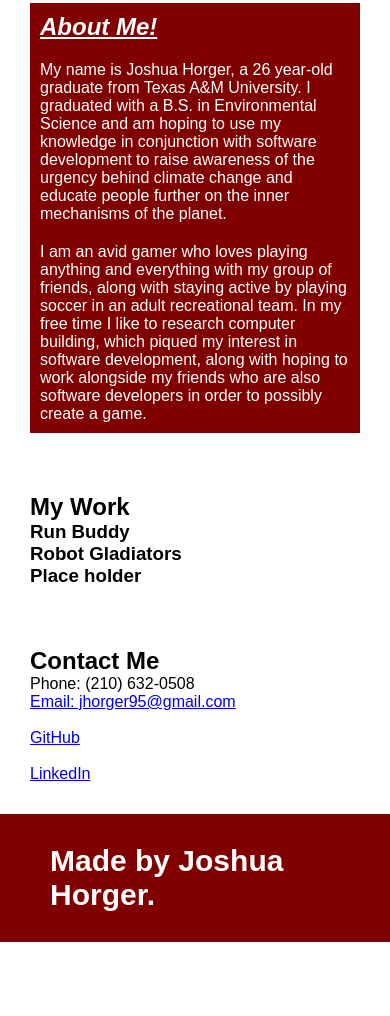
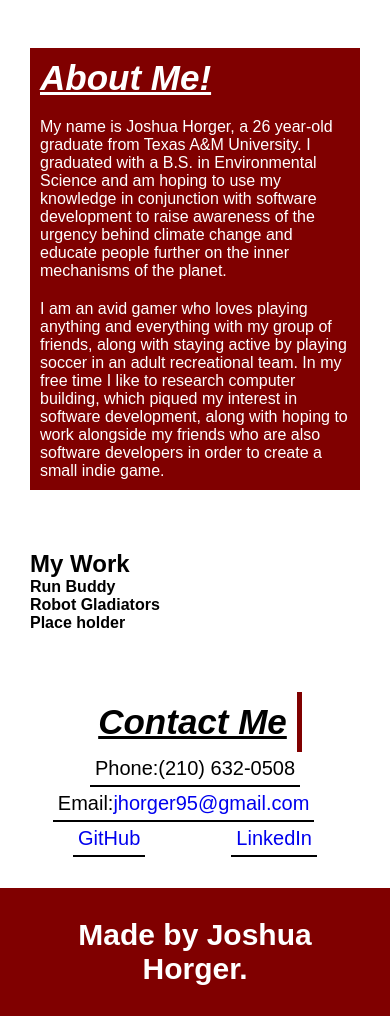
Before and after one commit to JCH95/JoshHorger-Professional-Portfolio, a plain HTML site: page index.html in a window 390 px wide. Shown: the part 701-1717 px from the top of the page. Before the commit the page ends 1514 px from the top, so only its background shows below. Drawn offline with Linux system fonts and the light colour scheme.

Commit message:
styled the contact section

```diff
--- a/assets/css/style.css
+++ b/assets/css/style.css
@@ -36,14 +36,13 @@ header h1 {
     color: var(--secondary-color);
     margin: 0;
     text-shadow: 0 0 20px  rgba(0, 0, 0, 0.5);
-    text-decoration: underline;
+    border-bottom: 4px solid var(--secondary-color);
 }
 
 header h1 a:hover {
     background: var(--secondary-color);
     color: var(--tertiary-color);
     border-radius: 10px;
-    text-decoration: underline;
     text-shadow: none;
 }
 
@@ -69,7 +68,6 @@ header nav ul li a {
     font-weight: lighter;
     font-size: 1.7vw;
     text-shadow: 0 0 20px rgba(0, 0, 0, 0.5);
-    position: relative;
 }
 
 header nav ul li a:hover {
@@ -90,7 +88,7 @@ footer {
     justify-content: center;
     flex-wrap: wrap;
     border-top: 1px solid white;
-    position: fixed;
+    position: relative;
 }
 
 footer h2 {
@@ -122,7 +120,7 @@ section {
     display: flex;
     justify-content: center;
     flex-wrap: wrap;
-    margin: 0 875px 0 0;
+    margin: 0 80% 0 20%;
 }
 
 .about {
@@ -141,6 +139,7 @@ section {
 .about h2 {
     padding: 10px;
     font-style: italic;
+    font-size: 35px;
     text-decoration: underline;
     background: var(--primary-color);
     color: var(--secondary-color);
@@ -151,3 +150,62 @@ section {
     background: var(--primary-color);
     color: var(--secondary-color);
 }
+
+.contact {
+    display: flex;
+    justify-content: space-evenly;
+    flex-wrap: wrap;
+    align-items: center;
+}
+
+.contact h2 {
+    padding: 10px;
+    font-size: 35px;
+    text-decoration: underline;
+    font-style: italic;
+    border-right: 5px solid var(--primary-color);
+}
+
+.contact div {
+    font-size: 20px;
+    padding: 5px;
+    text-decoration: none;
+    border-bottom: 2px solid var(--tertiary-color);
+}
+
+.contact div a {
+    text-decoration: none;
+}
+
+.contact div a:hover {
+    background: var(--primary-color);
+    color: var(--secondary-color);
+    border-radius: 4px;
+    text-decoration: none;
+}
+
+
+/* Media Queries for smaller screens */
+@media screen and (max-width: 980px) {
+    header {
+        padding-bottom: 0;
+        justify-content: center;
+        position: relative;
+    }
+
+    header h1, footer h2 {
+        width: 100%;
+        text-align: center;
+    }
+
+    header nav ul {
+        margin-top: 20px;
+        width: 100%;
+        justify-content: center;
+    }
+
+    header nav ul li a {
+        font-size: 25px;
+    }
+
+}
--- a/index.html
+++ b/index.html
@@ -45,7 +45,7 @@
                 <p>
                     I am an avid gamer who loves playing anything and everything with my group of friends, along with staying active by playing soccer in an adult recreational team.
                     In my free time I like to research computer building, which piqued my interest in software development, along with hoping to work alongside my friends who are also
-                    software developers in order to possibly create a game.
+                    software developers in order to create a small indie game.
                 </p>
             </div>
         </section>
@@ -53,34 +53,34 @@
         <section id="my-work" class="work">
             <h2>My Work</h2>
 
-            <div>
-                <h3>Run Buddy</h3>
+            <div class="project">
+                <h4>Run Buddy</h4>
             </div>
 
-            <div>
-                <h3>Robot Gladiators</h3>
+            <div class="project">
+                <h4>Robot Gladiators</h4>
             </div>
 
-            <div>
-                <h3>Place holder</h3>
+            <div class="project">
+                <h4>Place holder</h4>
             </div>
         </section>
 
         <section id="contact-me" class="contact">
             <h2>Contact Me</h2>
             <div>
-                <p>Phone: (210) 632-0508</p>
+                <p>Phone:(210) 632-0508</p>
             </div>
             <div>
-                <a href="mailto:jhorger95@gmail.com">Email: jhorger95@gmail.com</a>
+                <p>Email:<a href="mailto:jhorger95@gmail.com" target="_blank">jhorger95@gmail.com</a></p>
             </div>
             <br />
             <div>
-                <a href="https://github.com/JCH95">GitHub</a>
+                <a href="https://github.com/JCH95" target="_blank">GitHub</a>
             </div>
             <br />
             <div>
-                <a href="https://www.linkedin.com/in/joshua-horger-8b7045180/">LinkedIn</a>
+                <a href="https://www.linkedin.com/in/joshua-horger-8b7045180/" target="_blank">LinkedIn</a>
             </div>
         </section>
 
```
Also changed, not shown: assets/images/run-buddy.png (added).
